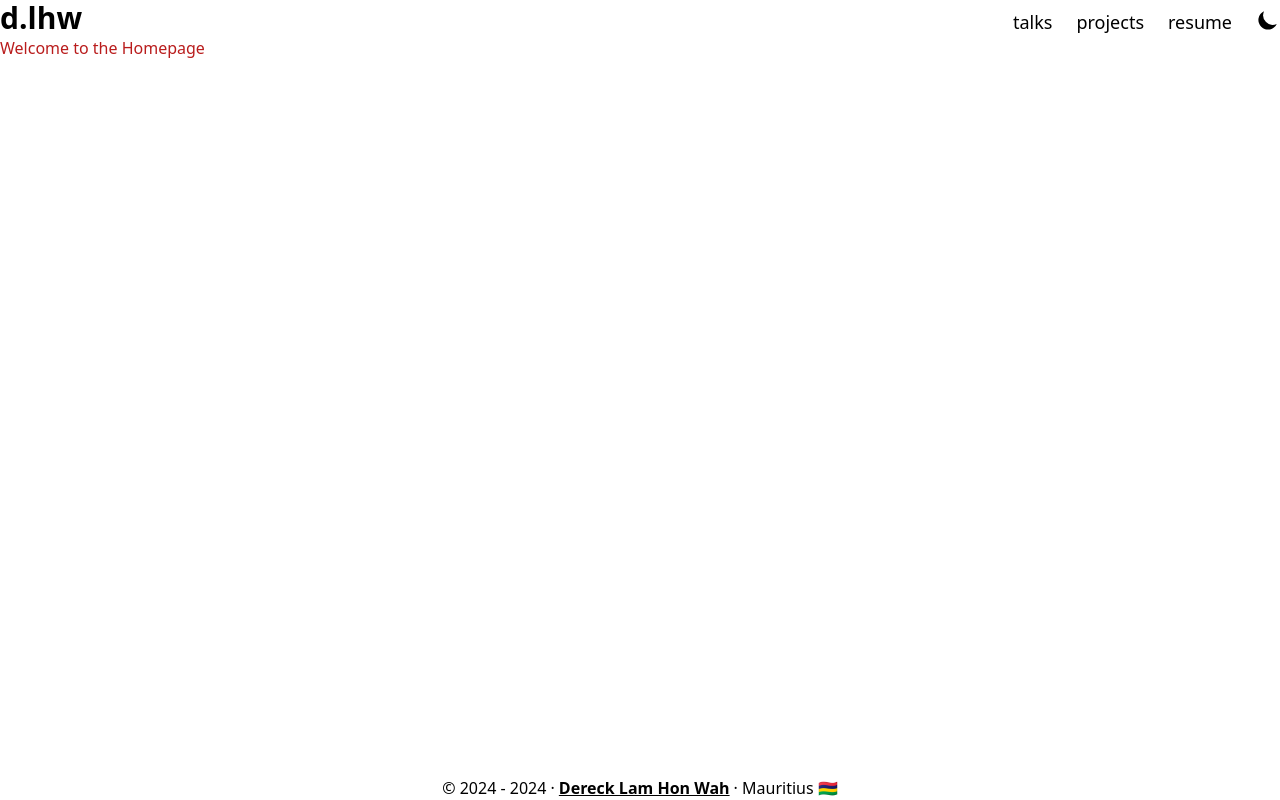
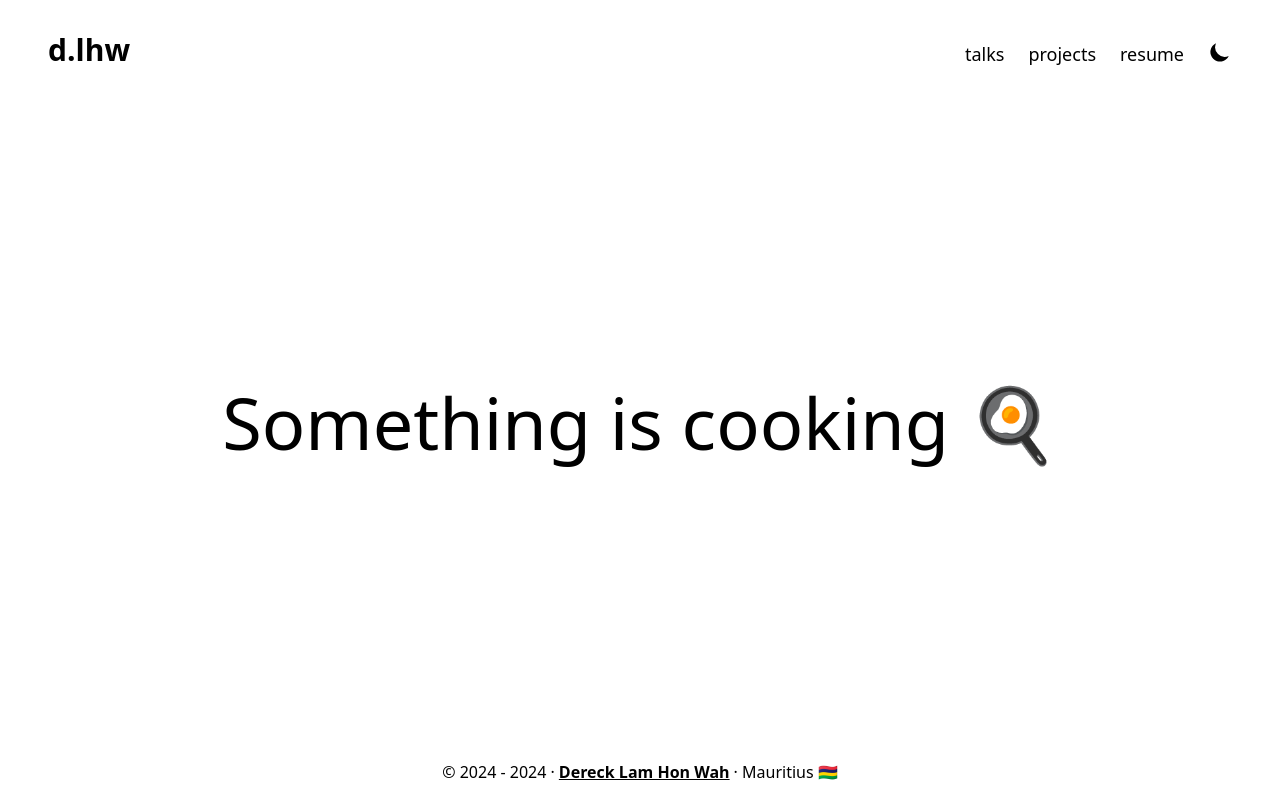
Before and after one commit to derecklhw/derecklhw-portfolio, a Nuxt app: page / in a window 1280 px wide. Built offline with nearby package versions, Linux system fonts and the light colour scheme.

Commit message:
feat: add some pages

```diff
--- a/layouts/default.vue
+++ b/layouts/default.vue
@@ -1,9 +1,9 @@
 <template>
-  <div class="h-screen flex flex-col">
-    <AppHeader />
-    <div class="flex-1 overflow-y-scroll">
+  <div class="h-screen flex flex-col dark:text-white dark:bg-slate-950">
+    <AppHeader class="px-6 py-4 md:px-12 md:py-8" />
+    <div class="flex-1 overflow-y-scroll px-6 md:px-12 py-2">
       <slot />
     </div>
-    <AppFooter />
+    <AppFooter class="py-4" />
   </div>
 </template>
--- a/pages/index.vue
+++ b/pages/index.vue
@@ -1,3 +1,5 @@
 <template>
-  <h1 class="text-red-700 dark:text-blue-600">Welcome to the Homepage</h1>
+  <div class="h-full flex items-center justify-center">
+    <h1 class="text-3xl md:text-7xl">Something is cooking 🍳</h1>
+  </div>
 </template>
--- /dev/null
+++ b/pages/projects.vue
@@ -0,0 +1 @@
+<template></template>
--- /dev/null
+++ b/pages/talks.vue
@@ -0,0 +1 @@
+<template></template>
```
